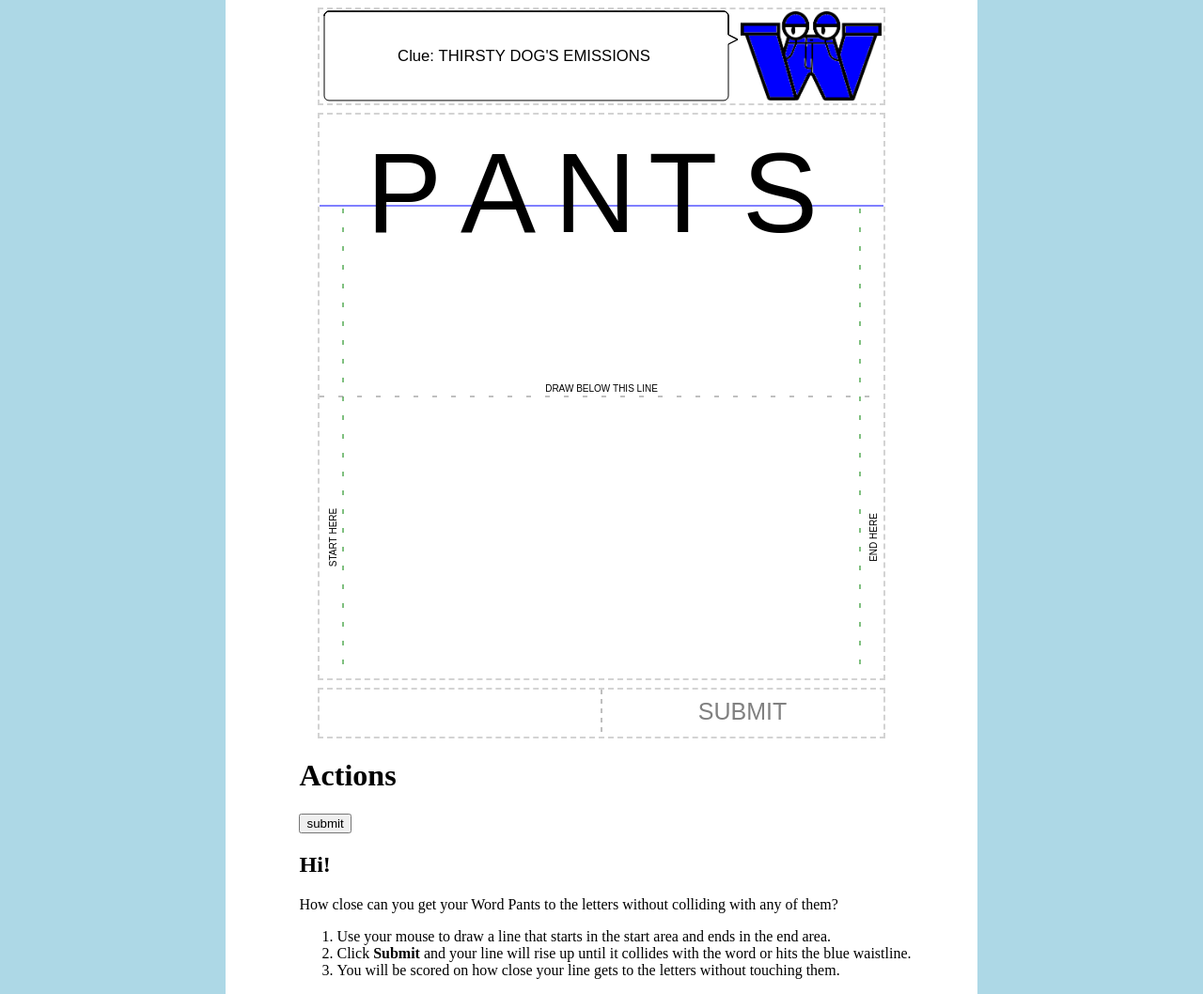
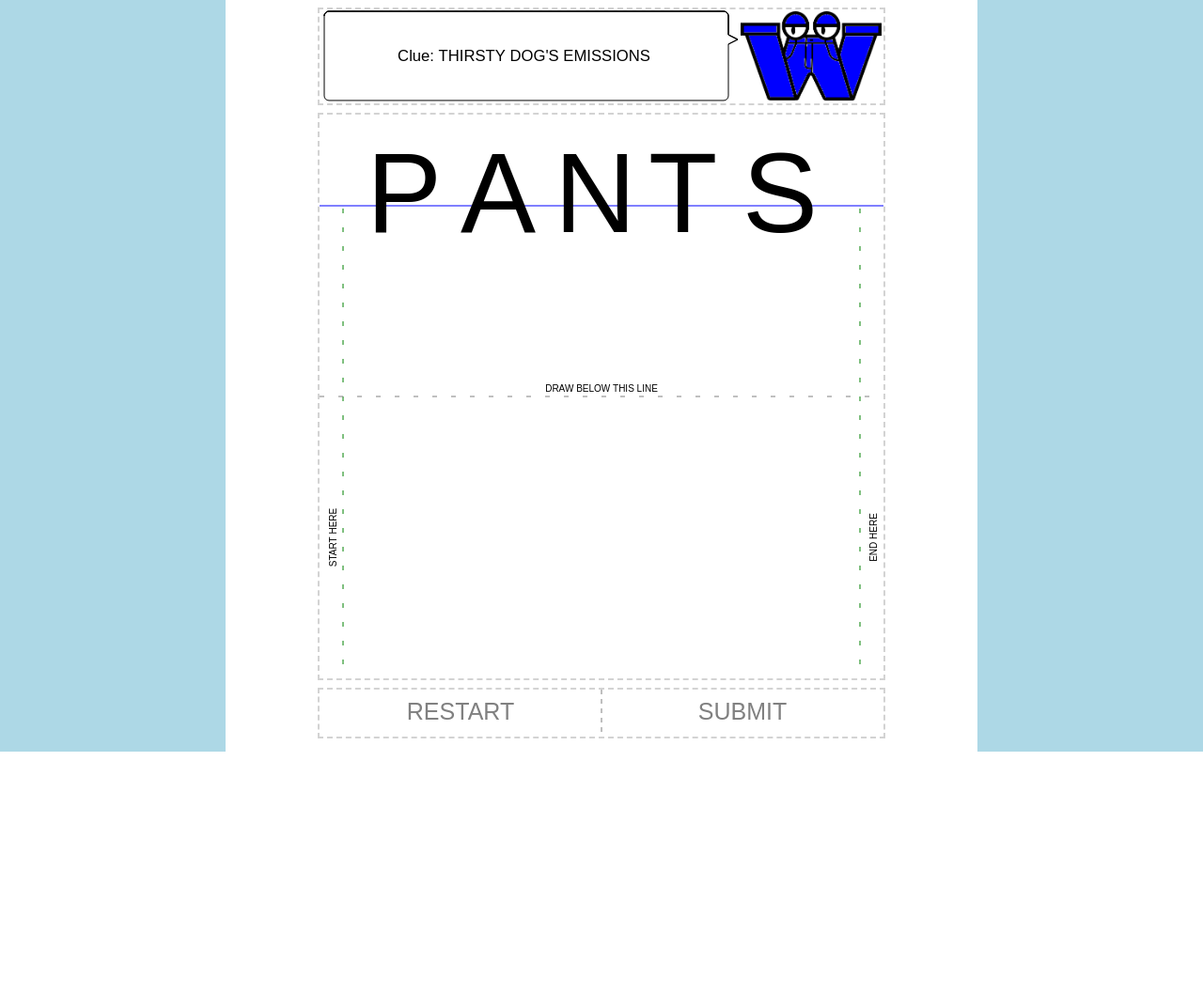
Before and after one commit to thephilwells/wordpants, a website: page index.html in a window 1280 px wide. Shown: the whole page at 94% size. After the commit the page ends 800 px from the top, so only its background shows below. Drawn offline with Linux system fonts and the light colour scheme.

Commit message:
handle restart

```diff
--- a/index.html
+++ b/index.html
@@ -25,37 +25,7 @@
     <canvas width="300" height="50" id="mobile-header-canvas"></canvas>
     <canvas width="300" height="300" id="mobile-canvas" style="z-index: 1"></canvas>
     <canvas width="300" height="50" id="mobile-button-canvas"></canvas>
-
-    <div id="info">
-      <form>
-        <h1>
-          Actions
-        </h1>
-        <button type="button" id="submit">
-          submit
-        </button>
-      </form>
-
-      <h2>
-        Hi!
-      </h2>
-      <div>
-        How close can you get your Word Pants to the letters without colliding with any of them?
-        <ol>
-          <li>Use your mouse to draw a line that starts in the start area and ends in the end area.</li>
-          <li>Click <strong>Submit</strong> and your line will rise up until it collides with the word or hits the blue
-            waistline.</li>
-          <li>You will be scored on how close your line gets to the letters without touching them.</li>
-
-        </ol>
-      </div>
-    </div>
   </div>
-
-  <!-- include the Glitch button to show what the webpage is about and
-          to make it easier for folks to view source and remix -->
-  <div class="glitchButton" style="position:fixed;top:20px;right:20px;"></div>
-  <script src="https://button.glitch.me/button.js"></script>
 </body>
 
 </html>
--- a/public/script.js
+++ b/public/script.js
@@ -1,5 +1,6 @@
 let canvas
 let headerCanvas
+let buttonCanvas
 
 if (window.innerWidth < 600) {
   canvas = document.getElementById('mobile-canvas')
@@ -57,7 +58,7 @@ buttonContext.fillStyle = 'gray'
 buttonContext.font = `25px Arial`
 buttonContext.textAlign = 'center'
 buttonContext.textBaseline = "middle"
-buttonContext.fillText('', buttonCanvas.width * .25, 25)
+buttonContext.fillText('RESTART', buttonCanvas.width * .25, 25)
 buttonContext.fillText('SUBMIT', buttonCanvas.width * .75, 25)
 
 // handle button taps and clicks
@@ -65,7 +66,7 @@ function isInside(pos, rect) {
   return pos[0] > rect.x && pos[0] < rect.x+rect.width && pos[1] < rect.y+rect.height && pos[1] > rect.y
 }
 
-const undoRect = {
+const restartRect = {
   x: 0,
   y: 0,
   width: buttonCanvas.width / 2,
@@ -82,6 +83,8 @@ const submitRect = {
 buttonCanvas.addEventListener('click', (event) => {
   if (isInside(canvasXYFromEvent(event, buttonCanvas), submitRect)) {
     handleSubmit()
+  } else if (isInside(canvasXYFromEvent(event, buttonCanvas), restartRect)) {
+    handleRestart()
   }
 }, false)
 
@@ -127,11 +130,13 @@ function drawAnswer() {
   // draw answer
   context.strokeStyle = 'black'
   context.font = `${canvas.height/5}px Arial`
-
+  context.textAlign = 'left'
+  const initialLetterX = letterX
   puzzleData.answer.split('').forEach(letter => {
     context.fillText(letter, letterX, canvas.height / 4.8, canvas.width / 6)
     letterX += canvas.width / 6
   })
+  letterX = initialLetterX
 }
 
 function drawBoundaryTexts() {
@@ -347,6 +352,19 @@ function handleSubmit () {
     setHeaderText('NOT ENOUGH PANTS - FILL IN THE GAPS')
   }
   // context.clearRect(0, 0, canvas.width, canvas.height)
+}
+
+function handleRestart() {
+    new Audio('whistledown.wav').play()
+  squigglePixels = []
+  context.clearRect(0, 0, canvas.width, canvas.height)
+  context.closePath()
+  redrawHeaderTemplate()
+  calmJean()
+  drawAnswer()
+  redrawBoundaries()
+  drawBoundaryTexts()
+  setHeaderText(`Clue: ${puzzleData.clue}`)
 }
 
 function placeRectangle (x, y) {
```
Also changed, not shown: 1 other file.
